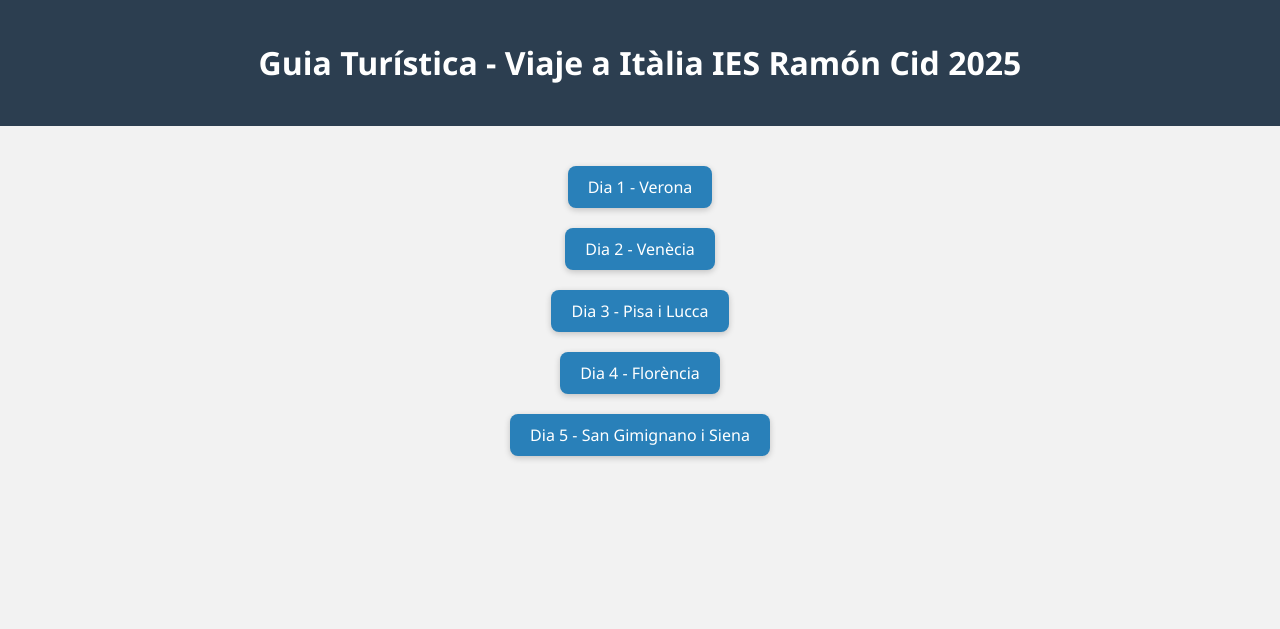
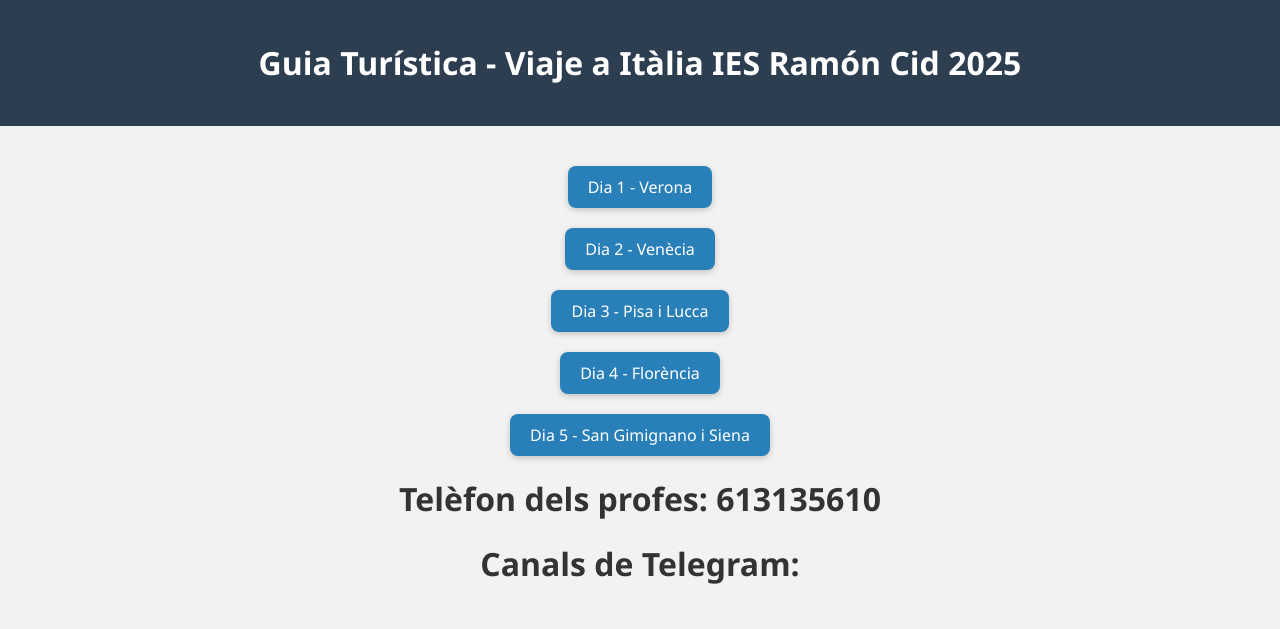
Before and after one commit to iesrcid/italia2025, a plain HTML site: page index.html in a window 1280 px wide. Drawn offline with Linux system fonts and the light colour scheme.

Commit message:
index.html

```diff
--- a/index.html
+++ b/index.html
@@ -177,6 +177,8 @@
     ">
       Dia 5 - San Gimignano i Siena
     </a>
+    <h1>Telèfon dels profes: 613135610</h1>
+    <h1>Canals de Telegram:</h1>
   </div>
 </body>
 </html>
```
